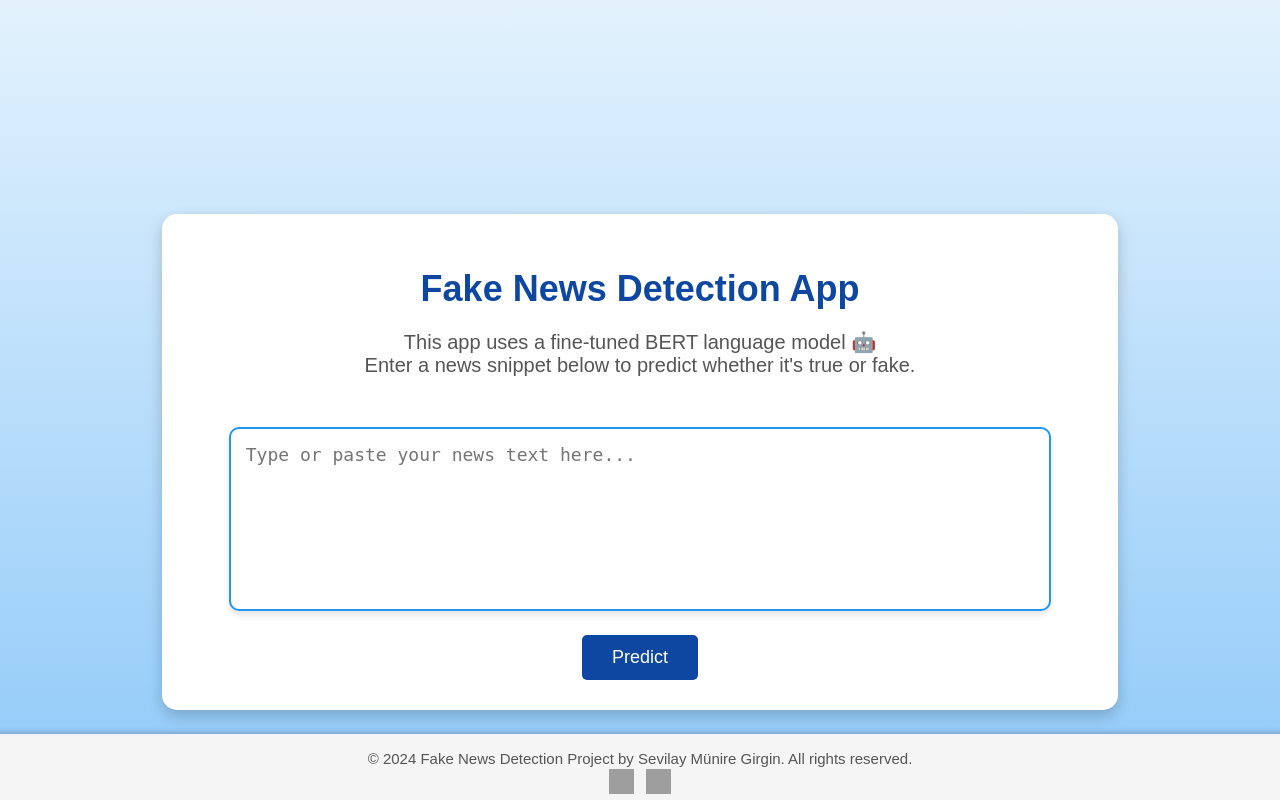
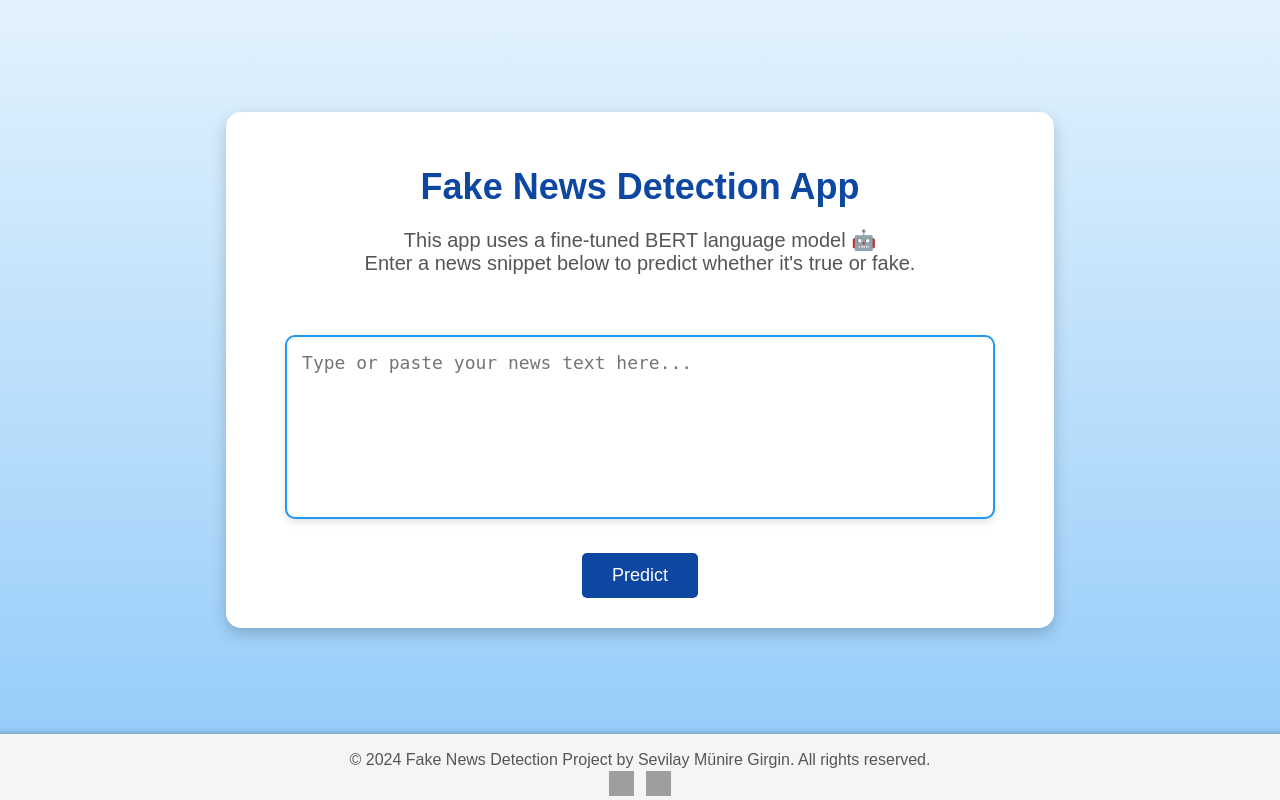
Before and after one commit to SevilayMuni/my-bert-fake-news, a Flask app: page / in a window 1280 px wide. Run offline with Flask 3, Linux system fonts and the light colour scheme; grey boxes are pictures that could not be loaded.

Commit message:
Update index.html

```diff
--- a/template/index.html
+++ b/template/index.html
@@ -17,8 +17,8 @@
         }
 
         .container {
-            margin: auto;
-            width: 70%;
+            margin: 30px 0;
+            width: 60%;
             background: white;
             padding: 30px;
             border-radius: 15px;
@@ -43,7 +43,7 @@
             width: 88%;
             height: 150px;
             padding: 15px;
-            margin: 20px 0;
+            margin: 30px 0;
             border: 2px solid #2196f3;
             border-radius: 10px;
             font-size: 18px;
@@ -70,14 +70,9 @@
         /* Output Styling */
         .result {
             margin-top: 25px;
-            font-size: 20px;
+            font-size: 25px;
             font-weight: bold;
             color: #0d47a1;
-        }
-
-        .confidence {
-            font-size: 18px;
-            color: #a7310a;
         }
 
         /* Footer Styling */
@@ -138,12 +133,11 @@
             <button type="submit">Predict</button>
         </form>
         {% if prediction_text %}
-            <div class="result">Prediction: {{ prediction_text | safe }}</div>
-            <div class="confidence">Confidence: {{ confidence_text | safe }}%</div>
+            <div class="result"> {{ prediction_text | safe }}</div>
         {% endif %}
     </div>
     <footer>
-        <p style="font-size: 15px !important; margin-bottom: 2px;">© 2024 Fake News Detection Project by Sevilay Münire Girgin. All rights reserved.</p>
+        <p style="font-size: 16px !important; margin-bottom: 2px;">© 2024 Fake News Detection Project by Sevilay Münire Girgin. All rights reserved.</p>
         <div class="footer-icons" style="margin-top: 0;">
             <a href="https://github.com/SevilayMuni" target="_blank">
                 <img src="https://cdn-icons-png.flaticon.com/512/733/733553.png" alt="GitHub" title="GitHub">
```
